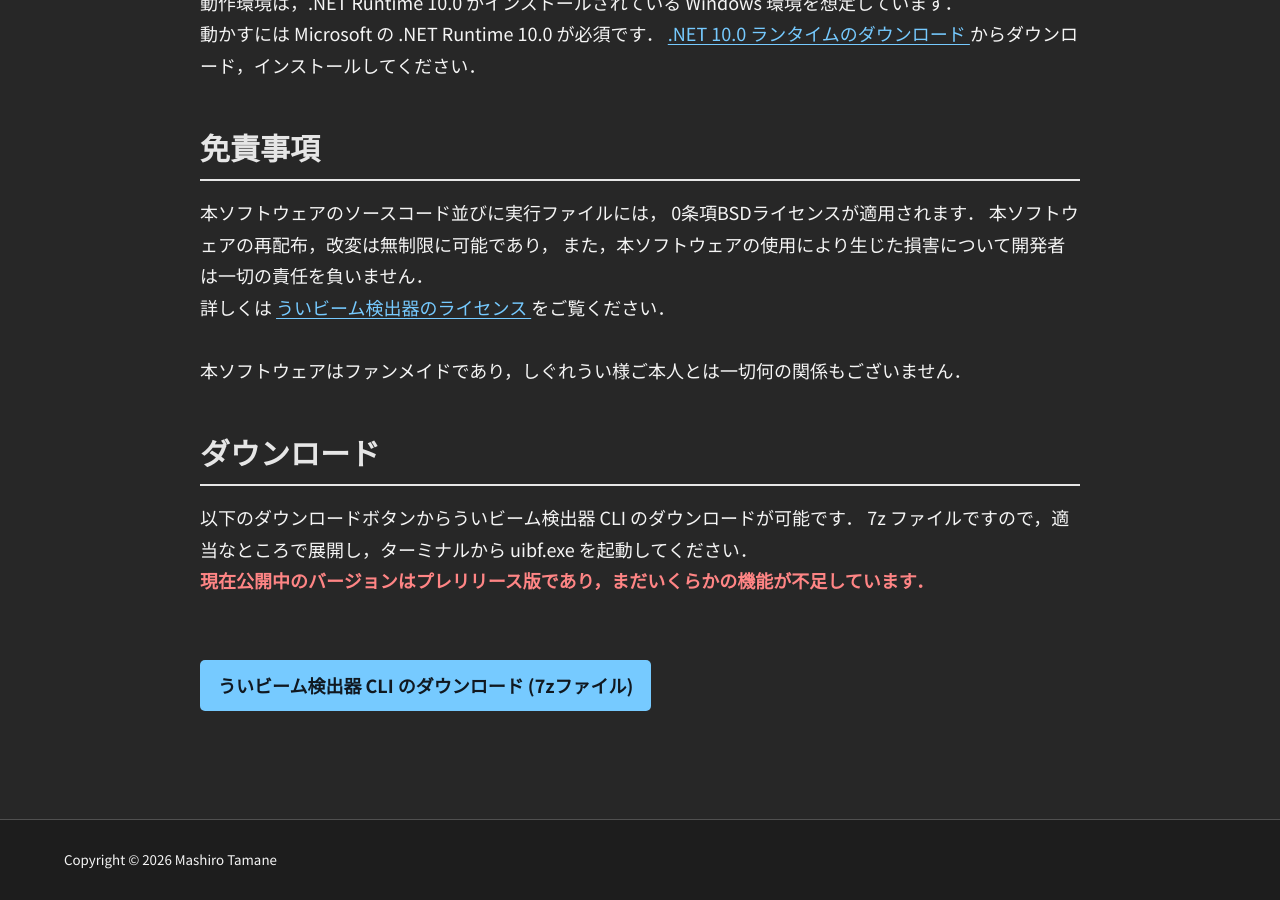
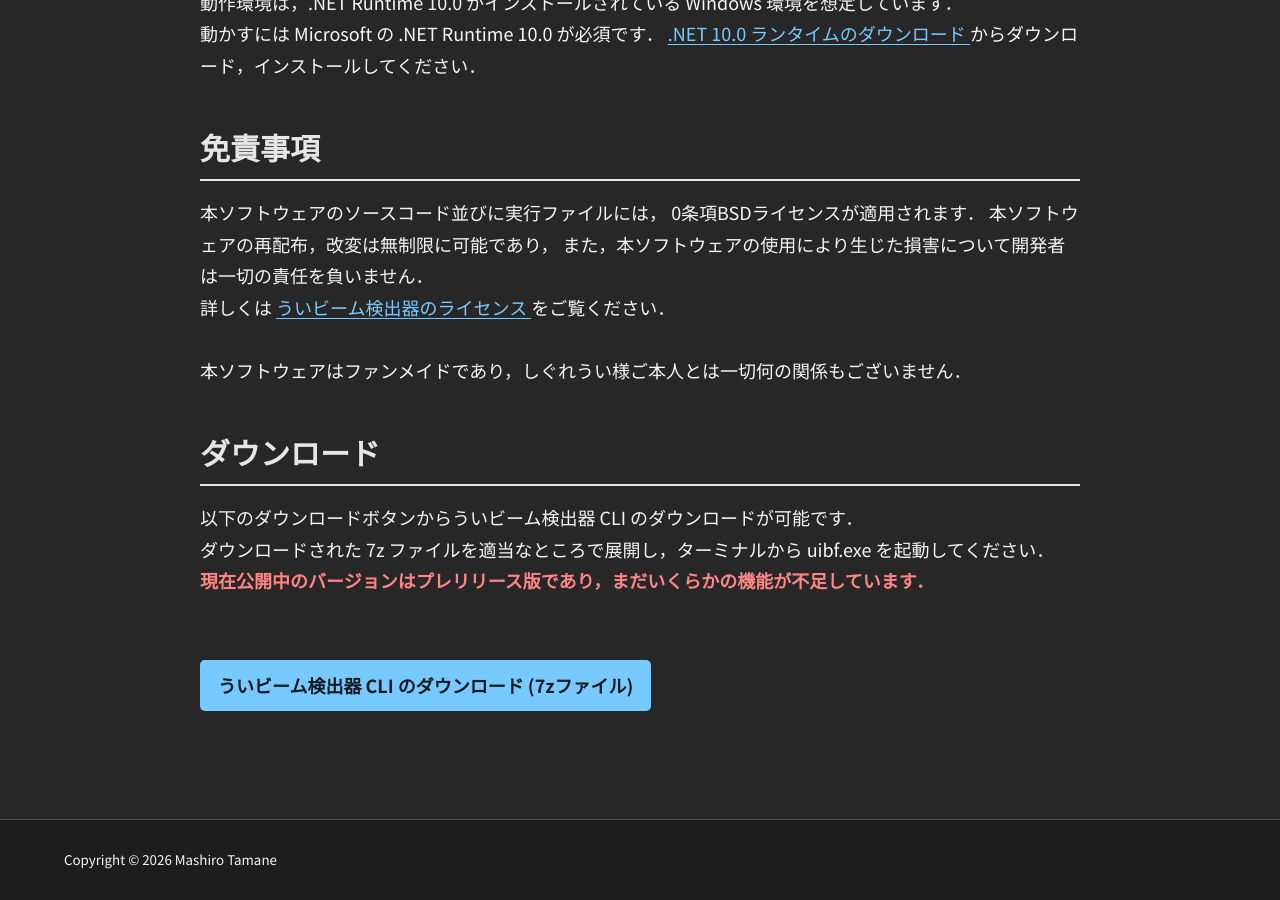
Before and after one commit to armadillo-winX/armadillo-winX.github.io, a Jekyll site: the page built from UiBeamFinder/index.html, in a window 1280 px wide and 900 px high, scrolled down 802 px. Built offline with Jekyll 4.4.1, drawn with Linux system fonts in a browser that asks for light colours.

Commit message:
軽微なテキストの修正(2)

```diff
--- a/UiBeamFinder/index.html
+++ b/UiBeamFinder/index.html
@@ -62,8 +62,8 @@ description: "テキストの中からういビームを検出"
         ダウンロード
     </div>
     <div class="main">
-        以下のダウンロードボタンからういビーム検出器 CLI のダウンロードが可能です．
-        7z ファイルですので，適当なところで展開し，ターミナルから uibf.exe を起動してください．
+        以下のダウンロードボタンからういビーム検出器 CLI のダウンロードが可能です．<br>
+        ダウンロードされた 7z ファイルを適当なところで展開し，ターミナルから uibf.exe を起動してください．
         <div class="attention">
             現在公開中のバージョンはプレリリース版であり，まだいくらかの機能が不足しています．
         </div>
```
